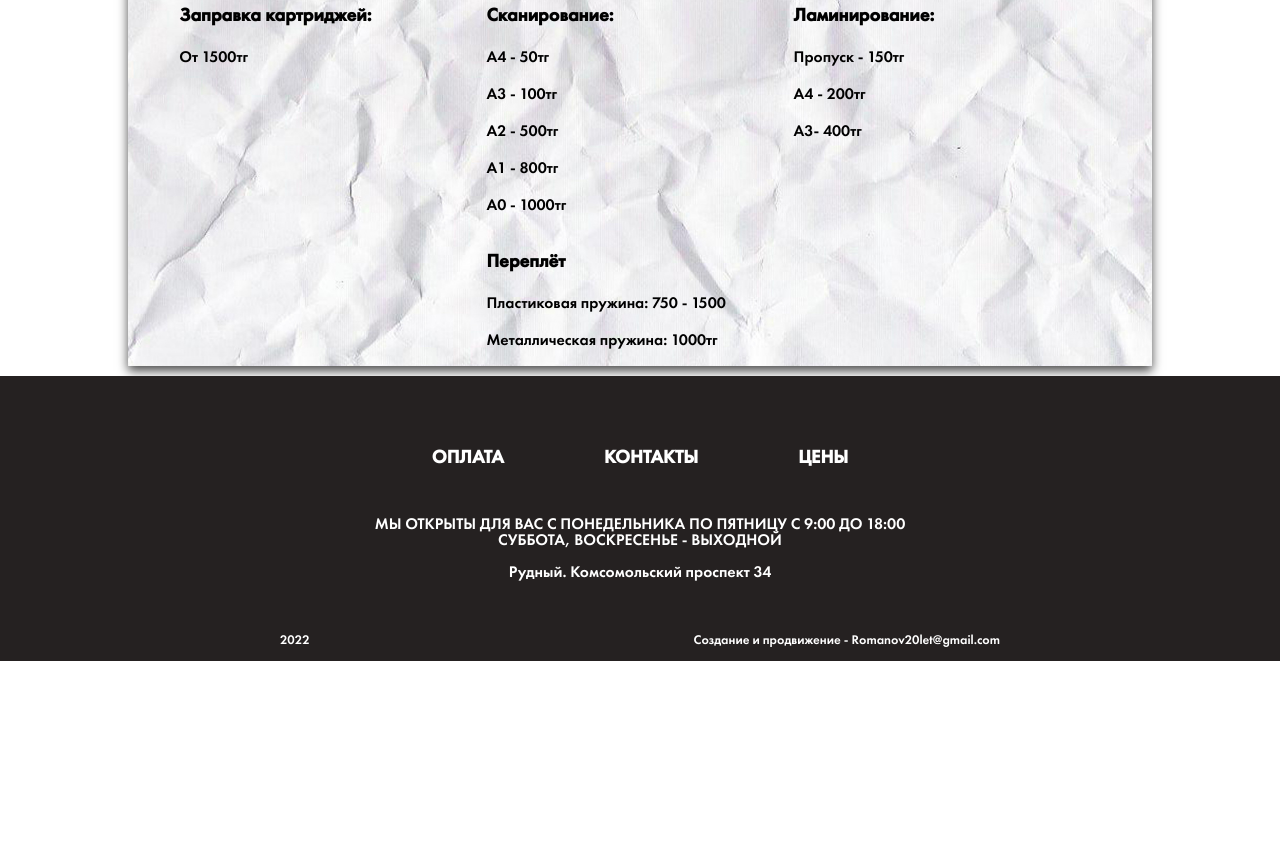
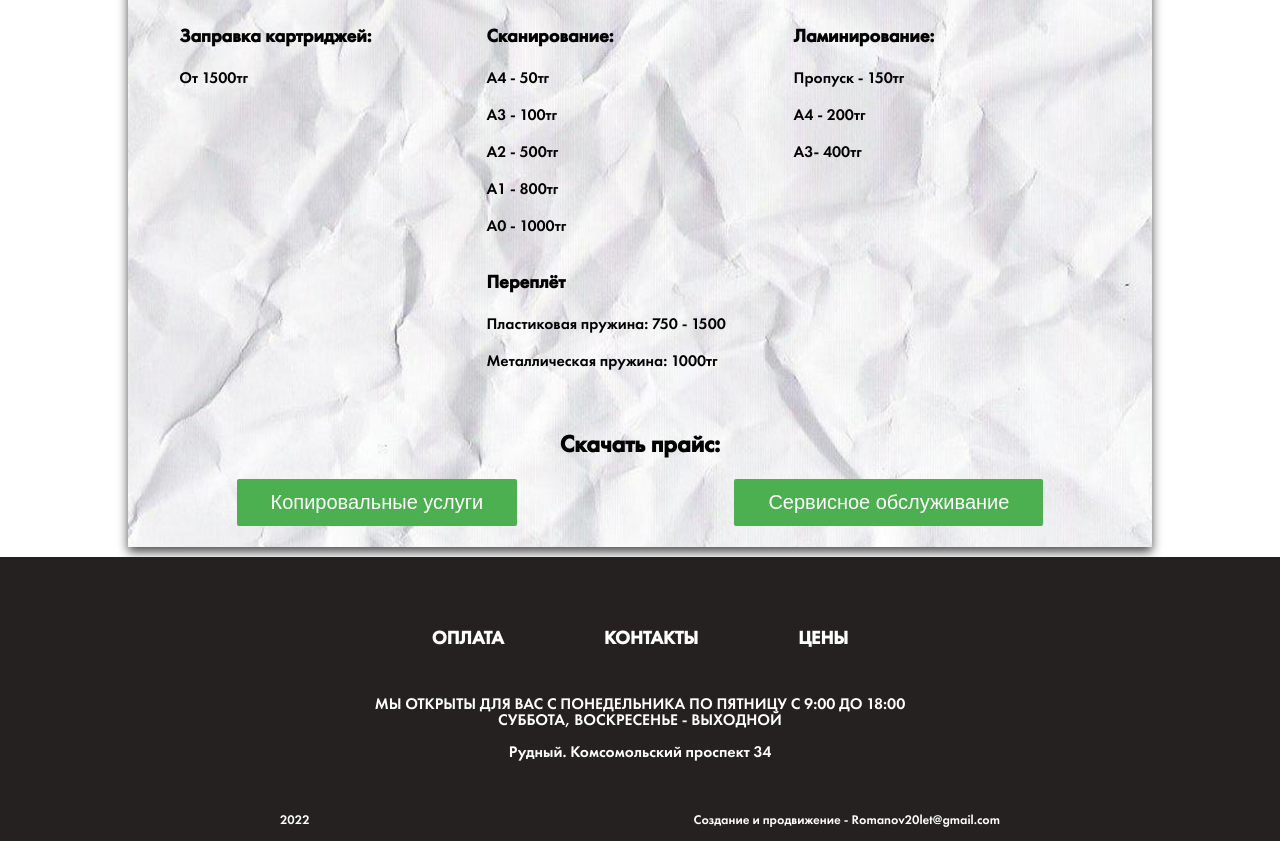
Before and after one commit to Romanov55/copitec-centr, a website: page price.html in a window 1280 px wide. Shown: the part 801-1642 px from the top of the page. Before the commit the page ends 1462 px from the top, so only its background shows below. Drawn offline with Linux system fonts and the light colour scheme.

Commit message:
up price

```diff
--- a/price.html
+++ b/price.html
@@ -101,6 +101,7 @@
             <div>
                 <h2 class="head-section">ЦЕНЫ</h2>
             </div>
+            <br>
             <div class="info-descript">
                 <div class="descript-item">
                     <h3>Чёрно-белая распечатка:</h3>
@@ -154,6 +155,17 @@
                     <p>Металлическая пружина: 1000тг</p>
                 </div>
             </div>
+            <br>
+            <h2 class="servicePrice">Скачать прайс:</h2>
+            <div class="servicePrice">
+                <a href="Копировальные услуги.pdf" download>
+                    <button class="servicePriceButton">Копировальные услуги</button>
+                </a>
+                <a href="Сервисные услуги.docx" download>
+                    <button class="servicePriceButton">Cервисное обслуживание</button>
+                </a>
+            </div>
+            <br>
         </div>
     </section>
     <footer>
--- a/style.css
+++ b/style.css
@@ -28,6 +28,28 @@ body {
     padding: 0;
     height: 60px;
     background-color: #212529;
+}
+.servicePriceButton {
+    background-color: #4CAF50;
+    border: 2px solid #4CAF50;
+    border-radius: 2px;
+    color: white;
+    padding: 10px 32px;
+    text-align: center;
+    font-size: 20px;
+    -webkit-transition-duration: 0.4s;
+    transition-duration: 0.4s;
+}
+
+.servicePriceButton:hover {
+    background-color: white;
+    border: 2px solid #4CAF50;
+    color: black;
+}
+
+.servicePrice {
+    display: flex;
+    justify-content: space-around;
 }
 
     .top-info {
```
Also changed, not shown: 2 other files.
